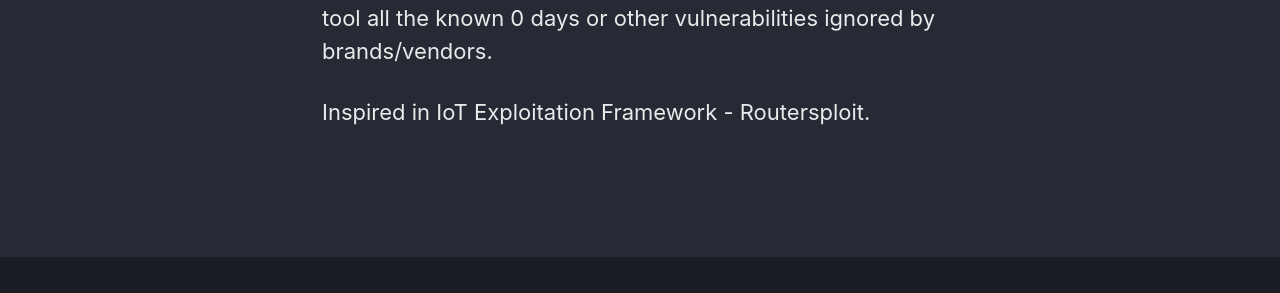
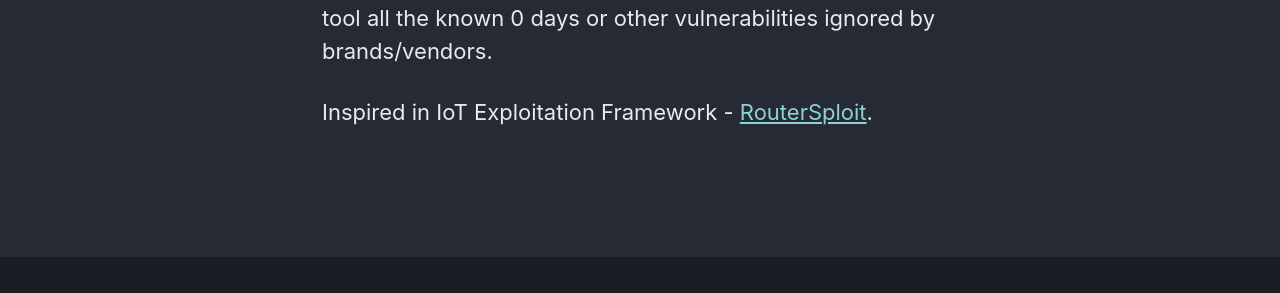
Before and after one commit to rbnmaia/rbnmaia.github.io, a Jekyll site: the page built from _pages/projects.md, in a window 1280 px wide and 900 px high, scrolled down 446 px. Shown: the part 489-782 px from the top of the window. Built offline with Jekyll 4.4.1, drawn with Linux system fonts in a browser that asks for light colours; cached includes are drawn as plain includes; part of the change alters nothing that is shown.

```diff
--- a/_pages/projects.md
+++ b/_pages/projects.md
@@ -33,4 +33,4 @@ Set-up-Box Exploitation Framework &nbsp;&nbsp;[<img href="https://github.com/rbn
 This tool was developed to analyze and present the current vulnerabilities on Set-up-Boxes.
 The concept is to unify in a tool all the known 0 days or other vulnerabilities ignored by brands/vendors.
 
-Inspired in IoT Exploitation Framework - Routersploit.
+Inspired in IoT Exploitation Framework - <a href="https://github.com/threat9/routersploit" rel="nofollow">RouterSploit</a>.
```
